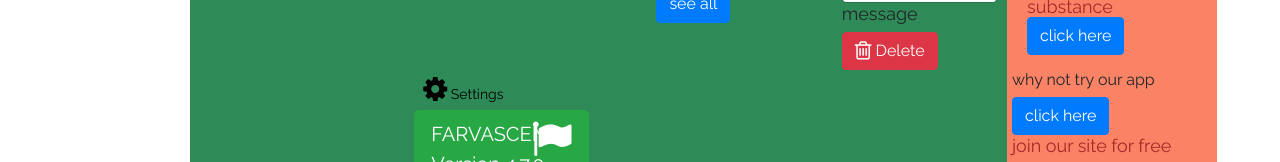
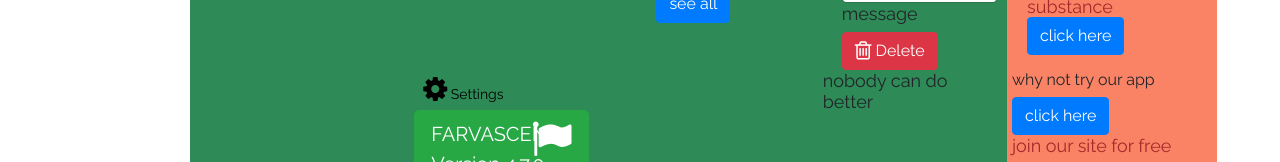
Before and after one commit to mcube25/sample-web2, a plain HTML site: page index.html in a window 1280 px wide. Shown: the part 277-439 px from the top of the page. Drawn offline with nearby package versions, Linux system fonts and the light colour scheme.

Commit message:
paragraph added

```diff
--- a/index.html
+++ b/index.html
@@ -130,7 +130,7 @@
                     <p></p>
                 </div>
                 <div class="col">
-                    <p></p>
+                    <p>nobody can do better</p>
                 </div>
             </div>
             <div class='row'>
```
